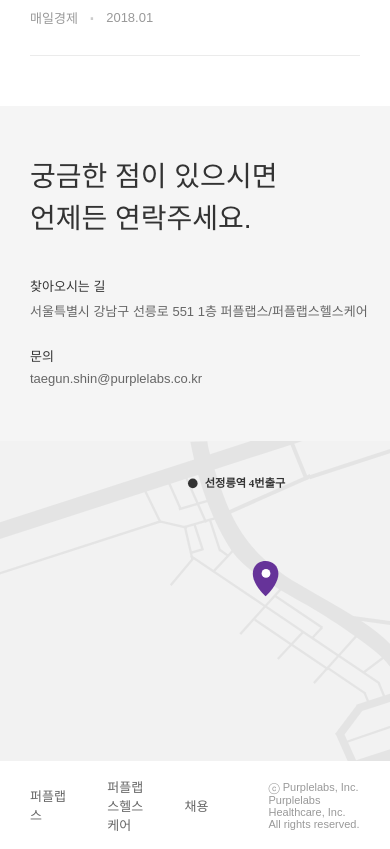
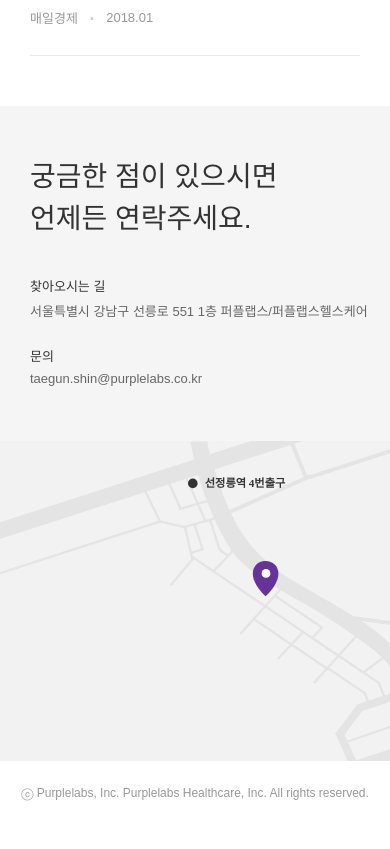
Before and after one commit to Purplelabs/purplelabs.github.io, a plain HTML site: page _site/index.html in a window 390 px wide. Shown: the part 2719-3568 px from the top of the page. After the commit the page ends 3544 px from the top, so only its background shows below. Drawn offline with Linux system fonts and the light colour scheme; a web font is replaced by a local one.

Commit message:
Responsive footer

```diff
--- a/assets/css/default.scss
+++ b/assets/css/default.scss
@@ -26,12 +26,8 @@ footer {
   .footer__purplelabs-healthcare,
   .footer__recruit {
     color: #666666;
-  }
-
-  .footer__purplelabs,
-  .footer__purplelabs-healthcare,
-  .footer__recruit {
     text-decoration: none;
+    font-size: 13px;
   }
 
   .footer__purplelabs {
@@ -49,26 +45,6 @@ footer {
   .footer__copyright {
     grid-area: copyright;
     color: #999999;
-  }
-}
-
-footer {
-  height: 88px;
-
-  display: grid;
-  align-items: center;
-  grid-column-gap: 30px;
-  grid-template-columns: 1fr auto auto auto 1fr auto 1fr;
-  grid-template-areas: ". purplelabs purplelabs-healthcare recruit . copyright .";
-
-  .footer__purplelabs,
-  .footer__purplelabs-healthcare,
-  .footer__recruit {
-    font-size: 13px;
-  }
-
-  .footer__copyright {
-    font-size: 11px;
   }
 }
 
@@ -157,6 +133,20 @@ header {
       display: none;
     }
   }
+
+  footer {
+    height: 88px;
+
+    display: grid;
+    align-items: center;
+    grid-column-gap: 30px;
+    grid-template-columns: 1fr auto auto auto 1fr auto 1fr;
+    grid-template-areas: ". purplelabs purplelabs-healthcare recruit . copyright .";
+
+    .footer__copyright {
+      font-size: 11px;
+    }
+  }
 }
 
 @media (max-width: 1199px) {
@@ -194,4 +184,23 @@ header {
       display: none;
     }
   }
+
+  footer {
+    height: 64px;
+
+    display: grid;
+    justify-content: center;
+    align-items: center;
+    grid-template-areas: "copyright";
+
+    .footer__purplelabs,
+    .footer__purplelabs-healthcare,
+    .footer__recruit {
+      display: none;
+    }
+
+    .footer__copyright {
+      font-size: 12px;
+    }
+  }
 }
```
Also changed, not shown: _site/assets/css/default.css.
